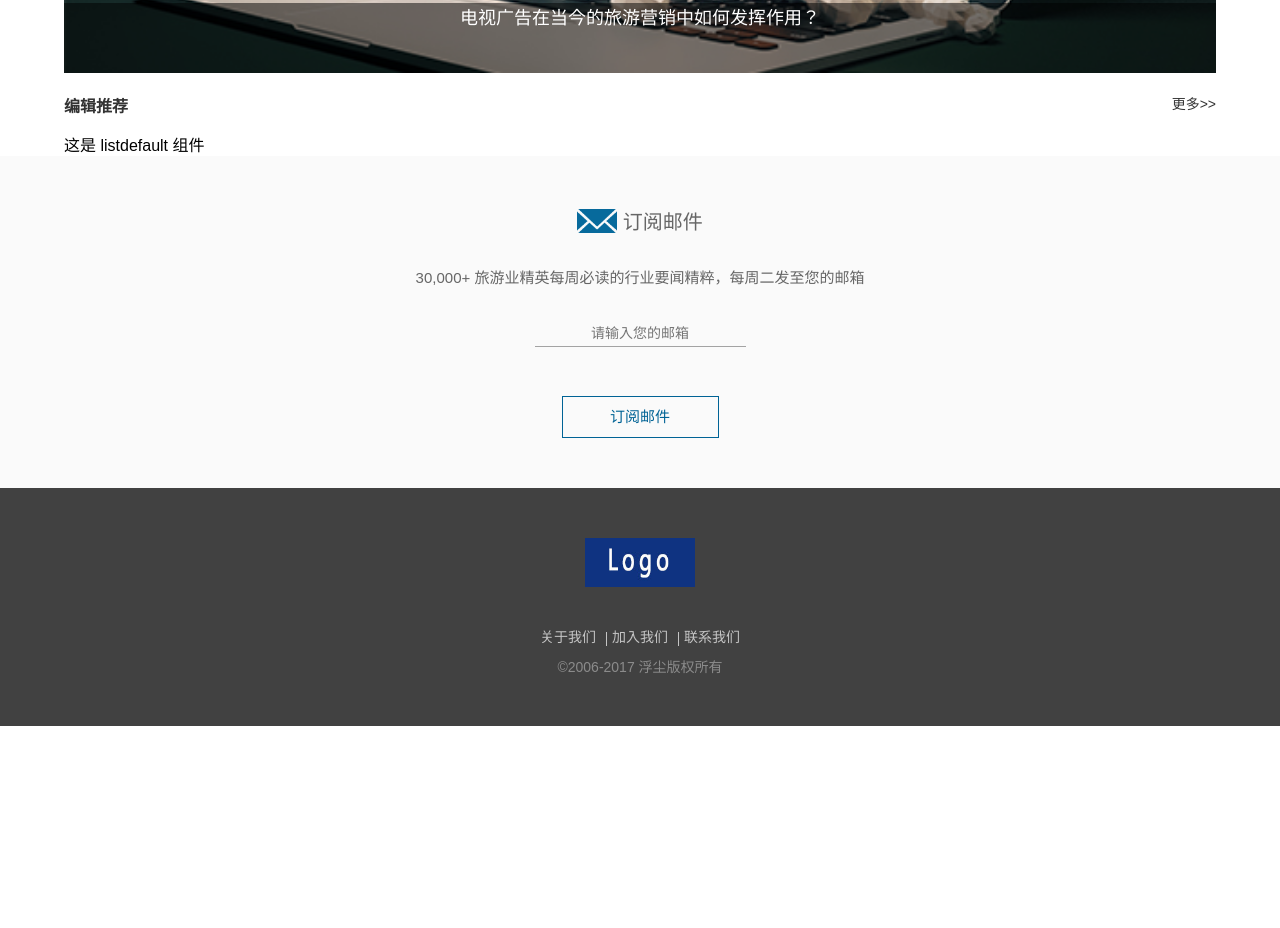
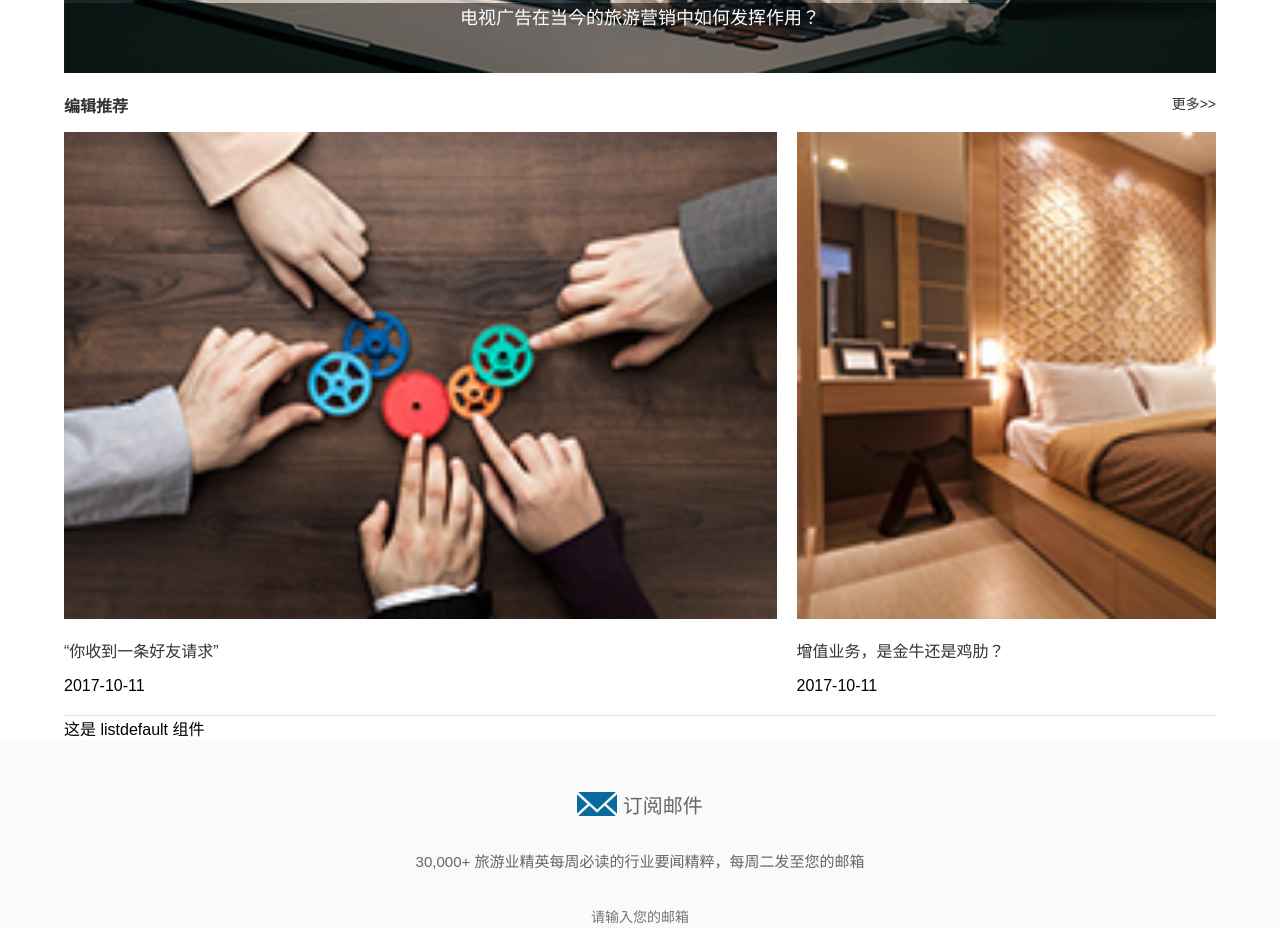
Before and after one commit to fuchen92/react_mwebsite, a React app: page / in a window 1280 px wide. Shown: the part 1900-2828 px from the top of the page. Before the commit the page ends 2626 px from the top, so only its background shows below. Built offline with nearby package versions, Linux system fonts and the light colour scheme.

Commit message:
添加carousel组件

```diff
--- a/package.json
+++ b/package.json
@@ -38,6 +38,7 @@
     "react-router-dom": "^4.2.2",
     "style-loader": "0.19.0",
     "sw-precache-webpack-plugin": "0.11.4",
+    "swiper": "^4.0.7",
     "url-loader": "0.6.2",
     "webpack": "3.8.1",
     "webpack-dev-server": "2.9.3",
--- /dev/null
+++ b/src/components/carousel/carousel.js
@@ -0,0 +1,52 @@
+import React, { Component } from "react";
+
+import Swiper from "swiper"
+
+import "@/assets/css/swiper-3.4.2.min.css";
+import "./carousel.scss";
+
+export default class Carousel extends Component {
+
+	componentDidMount () {
+		var carousel1 = new Swiper(".carousel-one", {
+			spaceBetween: 20,
+			slidesPerView: "1.6",
+			freeMode: true
+		});
+
+		var carousel2 = new Swiper(".carousel-two", {
+			spaceBetween: 20,
+			slidesPerView: "1.6",
+			freeMode: true
+		});
+	}
+
+	render () {
+		const { carouselList, propclass, advertise } = this.props;
+
+		return (
+			<div className={ `carousel swiper-container ${ propclass }` }>
+				<ul className="swiper-wrapper">
+					{
+						carouselList.map(carousel => {
+							return (
+								<li className="carousel-item swiper-slide" key={ carousel.title }>
+									<div className="news-img-container">
+										<a href={ carousel.link }>
+											<img src={ carousel.img } alt={ carousel.title } />
+										</a>
+									</div>
+									<p className="news-img-intro">
+										<a href={ carousel.link }>{ carousel.title }</a>
+									</p>
+									{ (carousel.time !== null) && <p className="news-img-intro">{ carousel.time }</p> }
+								</li>
+							)
+						})
+					}
+				</ul>
+				{ advertise }
+			</div>
+		)
+	}
+}
--- /dev/null
+++ b/src/components/carousel/carousel.scss
@@ -0,0 +1,20 @@
+.carousel {
+	width: 100%;
+	padding-bottom: 20px;
+	border-bottom: 1px solid #e4e4e4;
+}
+.carousel-item {
+	width: 211px;
+	margin-right: 15px;
+}
+.news-img-container a, .news-img-container img {
+	width: 100%;
+}
+.news-img-intro {
+	margin-top: 15px;
+	font-size: 16px;
+	> a {
+		color: #333333;
+		word-break: break-all;
+	}
+}
--- a/src/components/list-default/list-default.js
+++ b/src/components/list-default/list-default.js
@@ -2,6 +2,7 @@ import React, { Component } from "react";
 
 import Banner from "@/components/banner/banner";
 import NewsCategory from "@/components/news-category/news-category";
+import Carousel from "@/components/carousel/carousel";
 
 export default class ListDefault extends Component {
 	constructor (props) {
@@ -23,6 +24,32 @@ export default class ListDefault extends Component {
 				type: "近期活动",
 				moretext: "更多>>"
 			},
+			carouselList: [
+				{
+					img: require("../../assets/carousel-1.jpg"),
+					link: "",
+					title: "“你收到一条好友请求”",
+					time: "2017-10-11"
+				},
+				{
+					img: require("../../assets/carousel-2.jpg"),
+					link: "",
+					title: "增值业务，是金牛还是鸡肋？",
+					time: "2017-10-11"
+				},
+				{
+					img: require("../../assets/carousel-3.jpg"),
+					link: "",
+					title: "伊斯坦布尔新机场将部署SITA技术实现100%行李追踪",
+					time: "2017-10-10"
+				},
+				{
+					img: require("../../assets/carousel-4.jpg"),
+					link: "",
+					title: "首个民宿国家行业标准生效　但短租仍处于灰色地带",
+					time: "2017-10-10"
+				}
+			],
 		}
 	}
 	render () {
@@ -30,6 +57,11 @@ export default class ListDefault extends Component {
 			<div className="listDefault-component container">
 				<Banner />
 				<NewsCategory newsCategory={ this.state.newsCategory } />
+				<Carousel carouselList={ this.state.carouselList } propclass="carousel-one" advertise={
+					// <div className="advertise">advertise</div>
+					null
+				}>
+				</Carousel>
 				这是 listdefault 组件
 			</div>
 		)
--- a/src/components/siderbar-category/siderbar-category.js
+++ b/src/components/siderbar-category/siderbar-category.js
@@ -227,7 +227,7 @@ export default class SiderbarCategory extends React.Component {
 											return <div className="category-group" key={ subcategory.text }>
 												<div className="category-item lt only-contain-one">
 													<a className="category-link" href={ subcategory.link }>
-														<span className={ "category-icon" + " " + subcategory.className }></span>
+														<span className={ `category-icon ${ subcategory.className }` }></span>
 														<span className="category-name">{ subcategory.text }</span>
 													</a>
 												</div>
```
Also changed, not shown: 1 other file (tests, documents, lock files or other folders).
